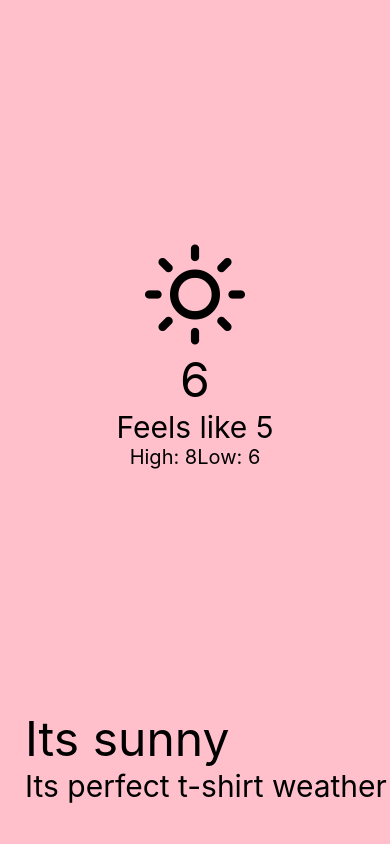
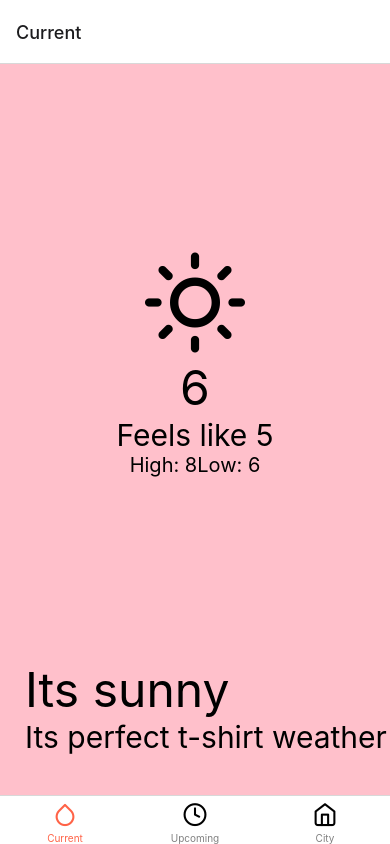
Before and after one commit to thatkhay/my-mobile-app, a React Native app in the folder my-app/: screen / in a window 390 px wide. Built offline with nearby package versions, Linux system fonts and the light colour scheme.

Commit message:
added navigation

```diff
--- a/my-app/App.js
+++ b/my-app/App.js
@@ -1,25 +1,50 @@
 import React from 'react'
-  import { View, StyleSheet } from 'react-native'
 import CurrentWeather from './src/screens/CurrentWeather'
 import UpcomingWeather from './src/screens/UpcomingWeather'
 import City from './src/screens/City'
-import {NavigationContainer} from '@react-navigation/native'
+import { NavigationContainer } from '@react-navigation/native'
+import { createBottomTabNavigator } from '@react-navigation/bottom-tabs'
+import { Feather } from '@expo/vector-icons'
+
+const Tab = createBottomTabNavigator()
 
 const App = () => {
   return (
     <NavigationContainer>
-    <View style={styles.container}>
+      <Tab.Navigator
+        screenOptions={{
+          tabBarActiveTintColor: "tomato",
+          tabBarInactiveTintColor: "gray",
+        }}
+      >
+        <Tab.Screen
+          name="Current"
+          component={CurrentWeather}
+          options={{
+            tabBarIcon: ({ focused }) => (
+              <Feather name={"droplet"} size={25} color={focused ? "tomato" : "black"} />
+            ),
+          }}
+        />
+        <Tab.Screen name="Upcoming" component={UpcomingWeather}
 
-<CurrentWeather />
-    </View>
+         options={{
+            tabBarIcon: ({ focused }) => (
+              <Feather name={"clock"} size={25} color={focused ? "tomato" : "black"} />
+            ),
+          }}
+        />
+        <Tab.Screen name="City" component={City}
+
+         options={{
+            tabBarIcon: ({ focused }) => (
+              <Feather name={"home"} size={25} color={focused ? "tomato" : "black"} />
+            ),
+          }}
+        />
+      </Tab.Navigator>
     </NavigationContainer>
   )
 }
 
-  const styles = StyleSheet.create({
-    container: {
-      flex: 1,
-    },
-  })
-
 export default App
--- a/my-app/package.json
+++ b/my-app/package.json
@@ -9,13 +9,14 @@
     "web": "expo start --web"
   },
   "dependencies": {
+    "@react-navigation/bottom-tabs": "^6.5.11",
     "@react-navigation/native": "^6.1.9",
     "expo": "~49.0.15",
     "expo-status-bar": "~1.6.0",
     "react": "18.2.0",
     "react-native": "0.72.6",
-    "react-native-screens": "~3.22.0",
-    "react-native-safe-area-context": "4.6.3"
+    "react-native-safe-area-context": "4.6.3",
+    "react-native-screens": "~3.22.0"
   },
   "devDependencies": {
     "@babel/core": "^7.20.0"
```
Also changed, not shown: 1 other file (tests, documents, lock files or other folders). Lines whose indentation alone changed are shown as unchanged.
